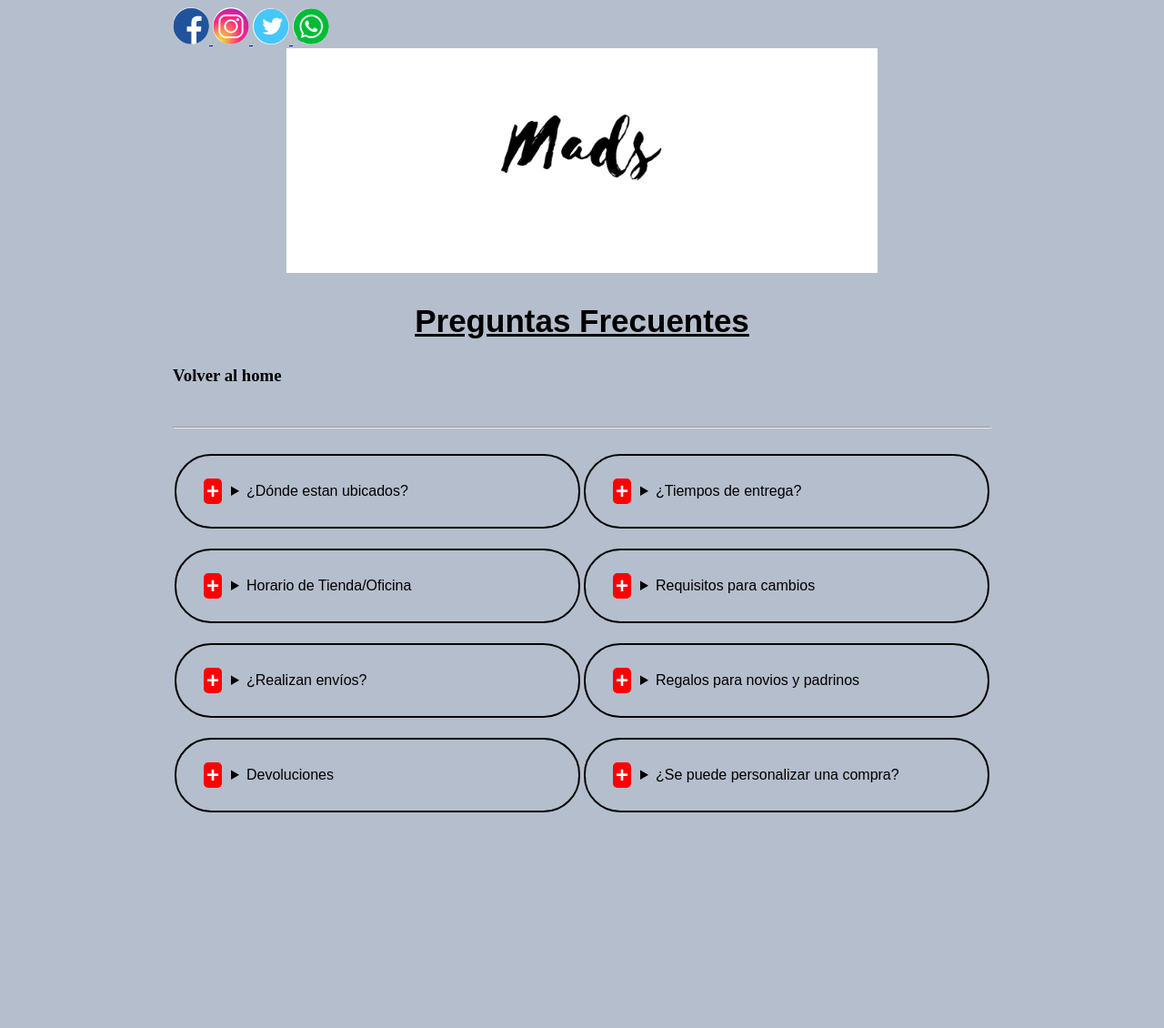
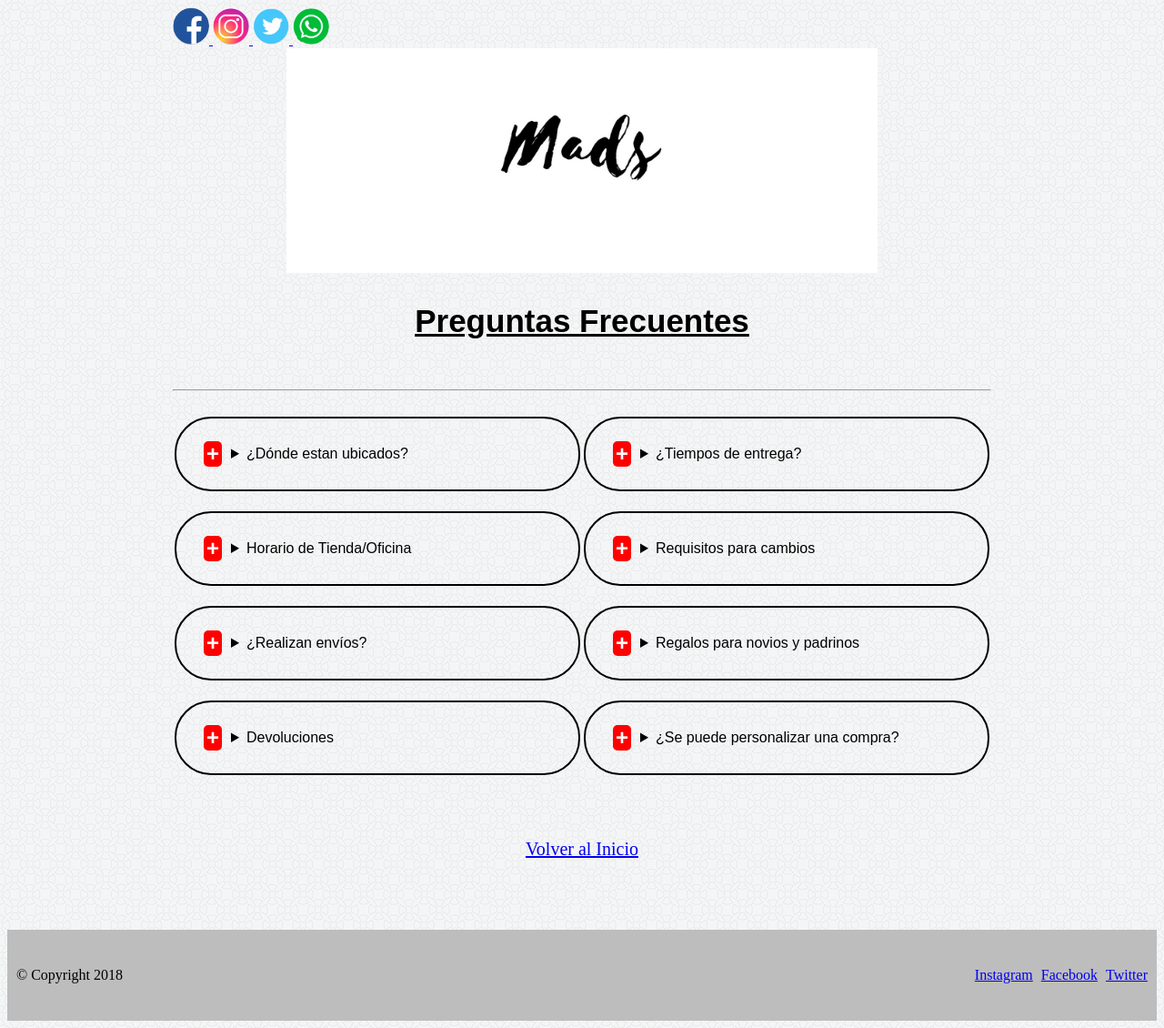
Before and after one commit to caceresjuan/Proyecto-e-commerce, a PHP site: page /Preguntas_frecuentes.html in a window 1280 px wide. Shown: the whole page at 91% size. Before the commit the page ends 893 px from the top, so only its background shows below. Run offline with PHP 8.4, Linux system fonts and the light colour scheme.

Commit message:
algunos cambios en html y css

```diff
--- a/Preguntas_frecuentes.html
+++ b/Preguntas_frecuentes.html
@@ -25,7 +25,6 @@
       </div>
       <header class="logop"> <a href="index.html"> <img src="imagenes/logop.png" alt="Logo_pricipal"></a> </header>
             <h2>Preguntas Frecuentes</h2>
-            <h3><a href="index.html">Volver al home</a></h3>
             <br><hr><br>
         <div class="container_flow">
           <div class="listas_1">
@@ -66,6 +65,20 @@
               </details><br>
         </div>
         </div>
+        <div class="volver_atras">
+          <a href="index.html"> Volver al Inicio </a>
+        </div>
+
     </div>
+    <footer>
+      <div id="copyright">
+        © Copyright 2018
+      </div>
+      <div id="redestexto">
+         <a href="https://www.instagram.com/">Instagram</a>
+         <a href="https://www.facebook.com/">Facebook</a>
+         <a href="https://www.twitter.com/">Twitter</a>
+      </div>
+    </footer>
   </body>
 </html>
--- a/estilos.css
+++ b/estilos.css
@@ -3,7 +3,7 @@
 }
 
 body {
-  background: rgb(181, 190, 204);
+    background-image: url("imagenes/fondo1.png");
 }
 .container img {
  width: 650px;
@@ -135,7 +135,31 @@ details:hover {
 details summary::-webkit-details-marker {
   color: rgb(242, 14, 14);
 }
-
+footer {
+  display: flex;
+  justify-content: space-between;
+  align-items: center;
+  background-color: #BDBDBD;
+  height: 100px;
+  margin-top: 100px;
+  text-align: center;
+}
+#copyright {
+  padding-left: 10px;
+}
+#redestexto {
+  padding-right: 10px;
+}
+#redestexto a {
+  margin-left: 5px;
+}
+.volver_atras {
+  font-size: 20px;
+  display: flex;
+  justify-content: center;
+  padding-top: 50px;
+  height: 1px;
+}
 
 
 @media only screen and (max-width : 320px) {
```
Also changed, not shown: estiloindex.css (+7 -1 lines), formulario.html (+13 -1 lines), index.html (+5 -4 lines), json.php (added, +32 -0 lines), login.html (+13 -0 lines), login.php (added, +15 -0 lines), imagenes/fondo1.png (added).
